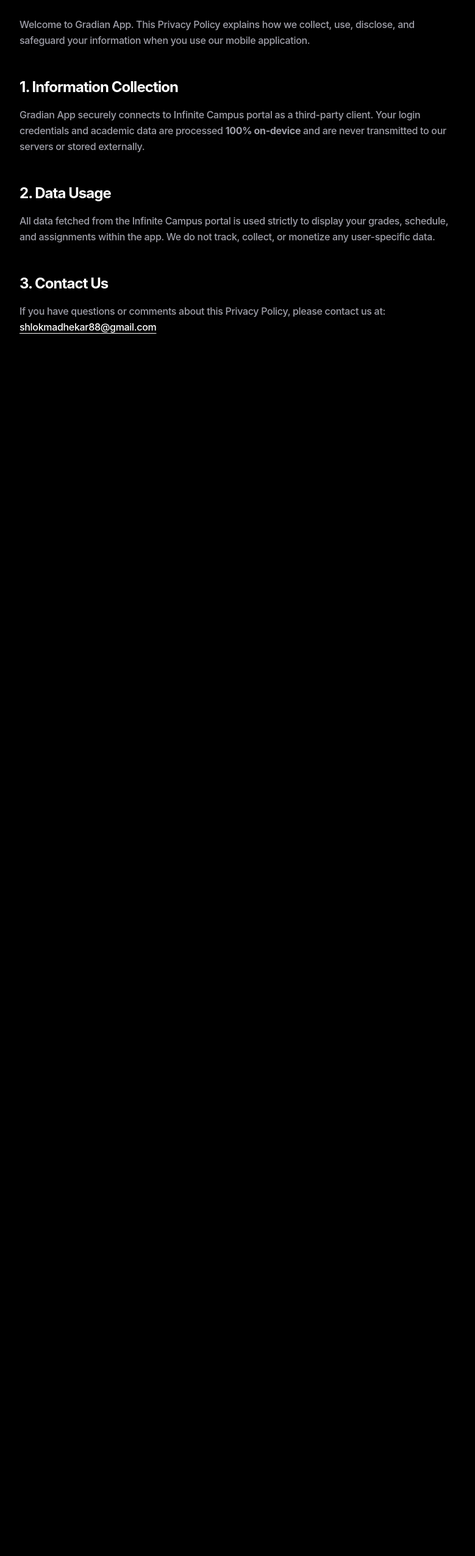
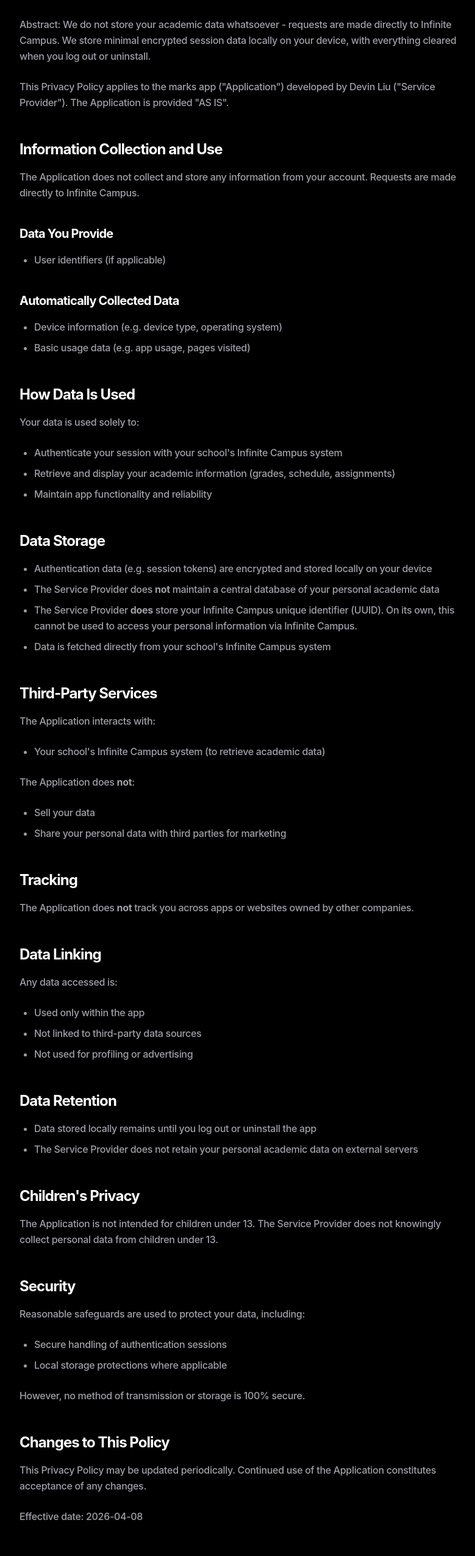
Before and after one commit to dliu99/gradian-web-next, a Next.js app: page /privacy in a window 1280 px wide. Shown: the part 245-2796 px from the top of the page at 61% size, without its empty margins (248-1027 px from the left). Before the commit the page ends 922 px from the top, so only its background shows below. Built offline with nearby package versions, Linux system fonts and the light colour scheme.

Commit message:
Update pp

```diff
--- a/src/app/privacy/page.tsx
+++ b/src/app/privacy/page.tsx
@@ -11,7 +11,7 @@
             <div className="w-6 h-6 bg-white rounded-full flex items-center justify-center">
               <Loader className="w-4 h-4 text-black" />
             </div>
-            <span className="text-lg font-bold tracking-tighter">Gradian</span>
+            <span className="text-lg font-bold tracking-tighter">Marks</span>
           </Link>
         </div>
       </nav>
@@ -20,19 +20,159 @@
         <h1 className="text-5xl font-bold tracking-tighter mb-8">Privacy Policy</h1>
         <div className="space-y-6 text-zinc-400 font-medium leading-relaxed">
           <p>
-            Welcome to Gradian App. This Privacy Policy explains how we collect, use, disclose, and safeguard your information when you use our mobile application.
+            Abstract: We do not store your academic data whatsoever - requests are
+            made directly to Infinite Campus. We store minimal encrypted session
+            data locally on your device, with everything cleared when you log out
+            or uninstall.
           </p>
-          <h2 className="text-2xl font-bold text-white mt-12 mb-4">1. Information Collection</h2>
           <p>
-            Gradian App securely connects to Infinite Campus portal as a third-party client. Your login credentials and academic data are processed <strong>100% on-device</strong> and are never transmitted to our servers or stored externally.
+            This Privacy Policy applies to the marks app ("Application") developed
+            by Devin Liu ("Service Provider"). The Application is provided "AS
+            IS".
           </p>
-          <h2 className="text-2xl font-bold text-white mt-12 mb-4">2. Data Usage</h2>
+
+          <h2 className="text-2xl font-bold text-white mt-12 mb-4">
+            Information Collection and Use
+          </h2>
           <p>
-            All data fetched from the Infinite Campus portal is used strictly to display your grades, schedule, and assignments within the app. We do not track, collect, or monetize any user-specific data.
+            The Application does not collect and store any information from your
+            account. Requests are made directly to Infinite Campus.
           </p>
-          <h2 className="text-2xl font-bold text-white mt-12 mb-4">3. Contact Us</h2>
+
+          <h3 className="text-xl font-bold text-white mt-10 mb-4">
+            Data You Provide
+          </h3>
+          <ul className="list-disc pl-6 space-y-2">
+            <li>User identifiers (if applicable)</li>
+          </ul>
+
+          <h3 className="text-xl font-bold text-white mt-10 mb-4">
+            Automatically Collected Data
+          </h3>
+          <ul className="list-disc pl-6 space-y-2">
+            <li>Device information (e.g. device type, operating system)</li>
+            <li>Basic usage data (e.g. app usage, pages visited)</li>
+          </ul>
+
+          <h2 className="text-2xl font-bold text-white mt-12 mb-4">
+            How Data Is Used
+          </h2>
+          <p>Your data is used solely to:</p>
+          <ul className="list-disc pl-6 space-y-2">
+            <li>
+              Authenticate your session with your school&apos;s Infinite Campus
+              system
+            </li>
+            <li>
+              Retrieve and display your academic information (grades, schedule,
+              assignments)
+            </li>
+            <li>Maintain app functionality and reliability</li>
+          </ul>
+
+          <h2 className="text-2xl font-bold text-white mt-12 mb-4">
+            Data Storage
+          </h2>
+          <ul className="list-disc pl-6 space-y-2">
+            <li>
+              Authentication data (e.g. session tokens) are encrypted and stored
+              locally on your device
+            </li>
+            <li>
+              The Service Provider does <strong>not</strong> maintain a central
+              database of your personal academic data
+            </li>
+            <li>
+              The Service Provider <strong>does</strong> store your Infinite
+              Campus unique identifier (UUID). On its own, this cannot be used to
+              access your personal information via Infinite Campus.
+            </li>
+            <li>
+              Data is fetched directly from your school&apos;s Infinite Campus
+              system
+            </li>
+          </ul>
+
+          <h2 className="text-2xl font-bold text-white mt-12 mb-4">
+            Third-Party Services
+          </h2>
+          <p>The Application interacts with:</p>
+          <ul className="list-disc pl-6 space-y-2">
+            <li>
+              Your school&apos;s Infinite Campus system (to retrieve academic
+              data)
+            </li>
+          </ul>
+          <p>The Application does <strong>not</strong>:</p>
+          <ul className="list-disc pl-6 space-y-2">
+            <li>Sell your data</li>
+            <li>Share your personal data with third parties for marketing</li>
+          </ul>
+
+          <h2 className="text-2xl font-bold text-white mt-12 mb-4">Tracking</h2>
           <p>
-            If you have questions or comments about this Privacy Policy, please contact us at: <a href="mailto:shlokmadhekar88@gmail.com" className="text-white underline underline-offset-4">shlokmadhekar88@gmail.com</a>
+            The Application does <strong>not</strong> track you across apps or
+            websites owned by other companies.
+          </p>
+
+          <h2 className="text-2xl font-bold text-white mt-12 mb-4">
+            Data Linking
+          </h2>
+          <p>Any data accessed is:</p>
+          <ul className="list-disc pl-6 space-y-2">
+            <li>Used only within the app</li>
+            <li>Not linked to third-party data sources</li>
+            <li>Not used for profiling or advertising</li>
+          </ul>
+
+          <h2 className="text-2xl font-bold text-white mt-12 mb-4">
+            Data Retention
+          </h2>
+          <ul className="list-disc pl-6 space-y-2">
+            <li>Data stored locally remains until you log out or uninstall the app</li>
+            <li>
+              The Service Provider does not retain your personal academic data on
+              external servers
+            </li>
+          </ul>
+
+          <h2 className="text-2xl font-bold text-white mt-12 mb-4">
+            Children&apos;s Privacy
+          </h2>
+          <p>
+            The Application is not intended for children under 13. The Service
+            Provider does not knowingly collect personal data from children under
+            13.
+          </p>
+
+          <h2 className="text-2xl font-bold text-white mt-12 mb-4">Security</h2>
+          <p>Reasonable safeguards are used to protect your data, including:</p>
+          <ul className="list-disc pl-6 space-y-2">
+            <li>Secure handling of authentication sessions</li>
+            <li>Local storage protections where applicable</li>
+          </ul>
+          <p>
+            However, no method of transmission or storage is 100% secure.
+          </p>
+
+          <h2 className="text-2xl font-bold text-white mt-12 mb-4">
+            Changes to This Policy
+          </h2>
+          <p>
+            This Privacy Policy may be updated periodically. Continued use of the
+            Application constitutes acceptance of any changes.
+          </p>
+          <p>Effective date: 2026-04-08</p>
+
+          <h2 className="text-2xl font-bold text-white mt-12 mb-4">Contact</h2>
+          <p>If you have questions about this Privacy Policy, contact:</p>
+          <p>
+            <a
+              href="mailto:devin78988@gmail.com"
+              className="text-white underline underline-offset-4"
+            >
+              devin78988@gmail.com
+            </a>
           </p>
         </div>
       </section>
--- a/src/app/terms/page.tsx
+++ b/src/app/terms/page.tsx
@@ -11,7 +11,7 @@
             <div className="w-6 h-6 bg-white rounded-full flex items-center justify-center">
               <Loader className="w-4 h-4 text-black" />
             </div>
-            <span className="text-lg font-bold tracking-tighter">Gradian</span>
+            <span className="text-lg font-bold tracking-tighter">Marks</span>
           </Link>
         </div>
       </nav>
@@ -20,7 +20,8 @@
         <h1 className="text-5xl font-bold tracking-tighter mb-8">Terms of Service</h1>
         <div className="space-y-6 text-zinc-400 font-medium leading-relaxed">
           <p>
-            By using the Gradian App, you agree to these Terms of Service. Please read them carefully.
+            By using the Marks app, you agree to these Terms of Service. Please
+            read them carefully.
           </p>
           <h2 className="text-2xl font-bold text-white mt-12 mb-4">1. Acceptance of Terms</h2>
           <p>
@@ -28,11 +29,15 @@
           </p>
           <h2 className="text-2xl font-bold text-white mt-12 mb-4">2. Description of Service</h2>
           <p>
-            Gradian App provides a third-party interface for accessing your Infinite Campus academic data. Gradian is an independent app and is not affiliated with, endorsed, or sponsored by Infinite Campus.
+            Marks app provides a third-party interface for accessing your Infinite
+            Campus academic data. Marks is an independent app and is not
+            affiliated with, endorsed, or sponsored by Infinite Campus.
           </p>
           <h2 className="text-2xl font-bold text-white mt-12 mb-4">3. User Responsibility</h2>
           <p>
-            You are responsible for maintaining the confidentiality of your login credentials. Gradian App processes data locally on your device and assumes no liability for unauthorized access to your device.
+            You are responsible for maintaining the confidentiality of your login
+            credentials. Marks app processes data locally on your device and
+            assumes no liability for unauthorized access to your device.
           </p>
           <h2 className="text-2xl font-bold text-white mt-12 mb-4">4. Contact Information</h2>
           <p>
```
